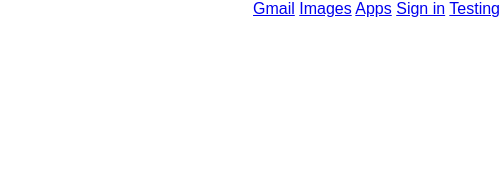
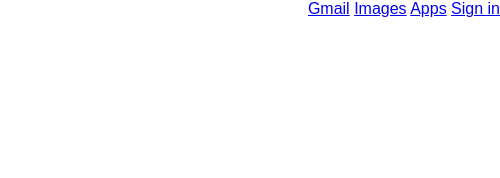
Before and after one commit to ABergelin/google-hp-test, a plain HTML site: page index.html in a window 1280 px wide. Shown: the full height of the page, 780-1280 px from the left. Drawn offline with Linux system fonts and the light colour scheme.

Commit message:
Removed testing element

```diff
--- a/index.html
+++ b/index.html
@@ -13,7 +13,6 @@
 				<a href="#">Images</a>
 				<a href="#">Apps</a>
 				<a href="#">Sign in</a>
-                <a href="#">Testing</a>
 			</div>
 		</header>
 
```
